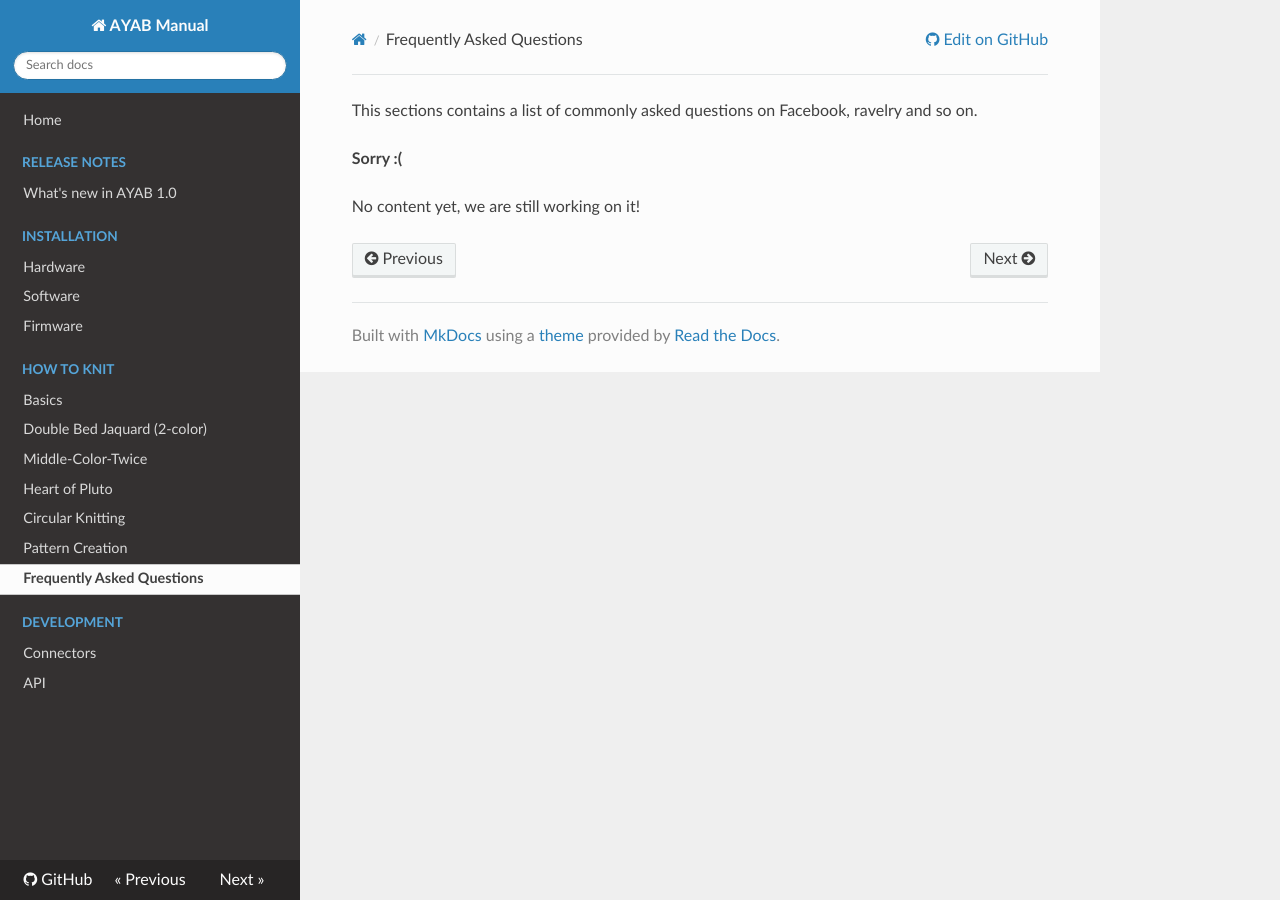
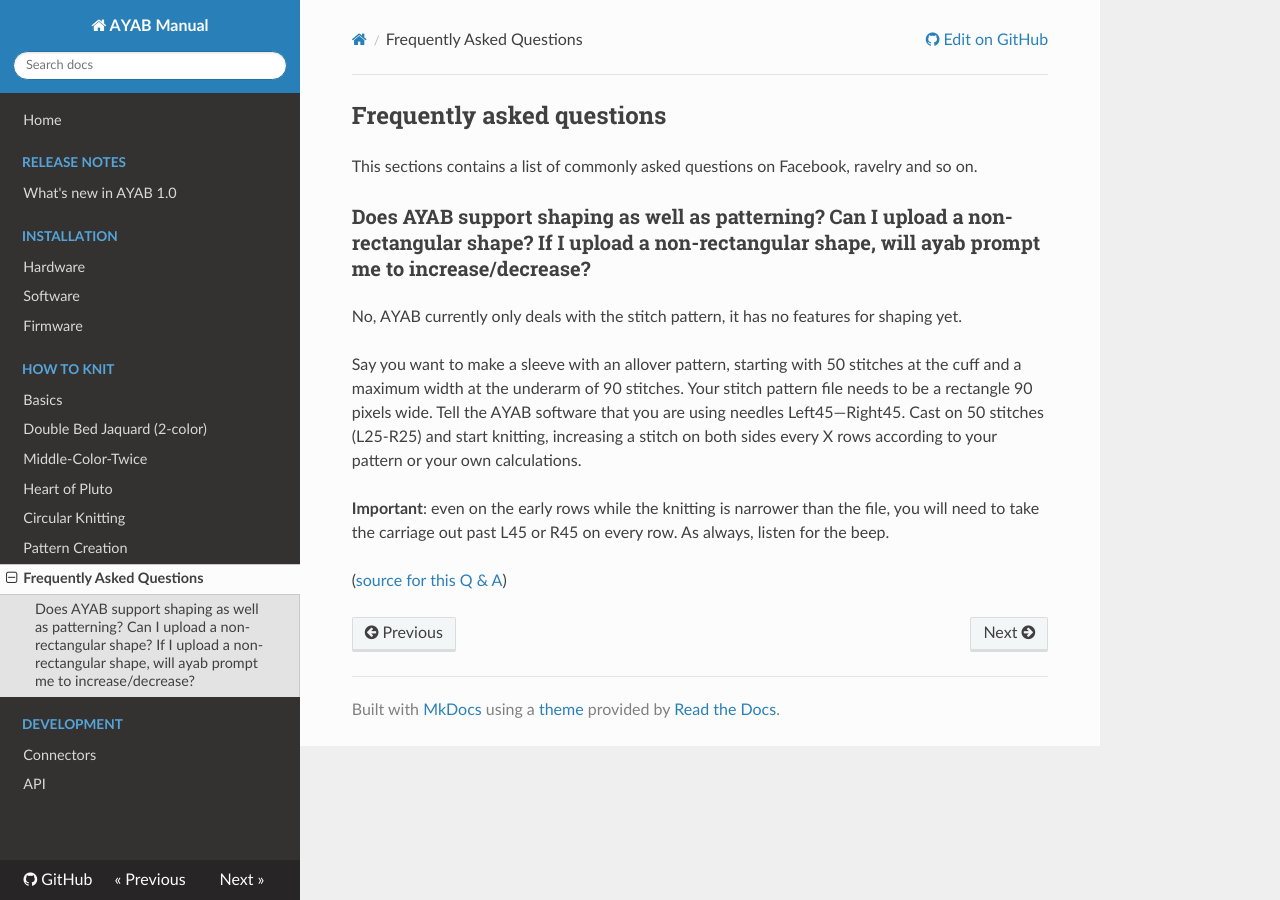
Before and after one commit to AllYarnsAreBeautiful/ayab-manual, an MkDocs documentation site: the page built from docs/faq.md, in a window 1280 px wide. Built offline with MkDocs 1.6.1, drawn with Linux system fonts in a browser that asks for light colours; nearby versions of some CDN libraries.

Commit message:
Add first question to FAQ

```diff
--- a/docs/faq.md
+++ b/docs/faq.md
@@ -1,6 +1,12 @@
-This sections contains a list of commonly asked questions on Facebook, ravelry
-and so on.
+## Frequently asked questions
 
-**Sorry :(**
+This sections contains a list of commonly asked questions on Facebook, ravelry and so on.
 
-No content yet, we are still working on it!
+### Does AYAB support shaping as well as patterning? Can I upload a non-rectangular shape? If I upload a non-rectangular shape, will ayab prompt me to increase/decrease?
+No, AYAB currently only deals with the stitch pattern, it has no features for shaping yet.
+
+Say you want to make a sleeve with an allover pattern, starting with 50 stitches at the cuff and a maximum width at the underarm of 90 stitches. Your stitch pattern file needs to be a rectangle 90 pixels wide. Tell the AYAB software that you are using needles Left45—Right45. Cast on 50 stitches (L25-R25) and start knitting, increasing a stitch on both sides every X rows according to your pattern or your own calculations.
+
+**Important**: even on the early rows while the knitting is narrower than the file, you will need to take the carriage out past L45 or R45 on every row. As always, listen for the beep.
+
+([source for this Q & A](https://www.ravelry.com/discuss/ayab/3618357/1-25#3))
```
